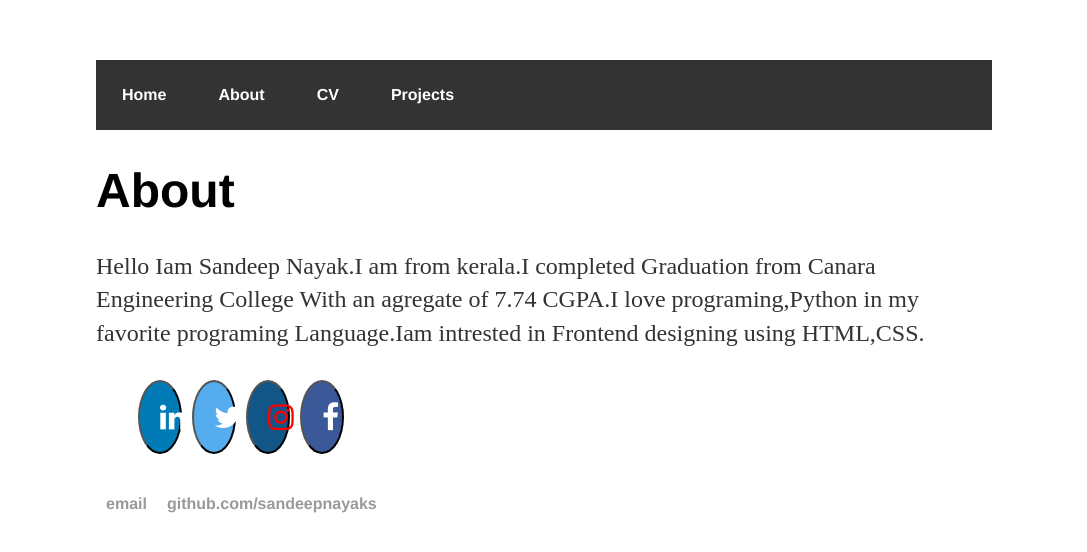
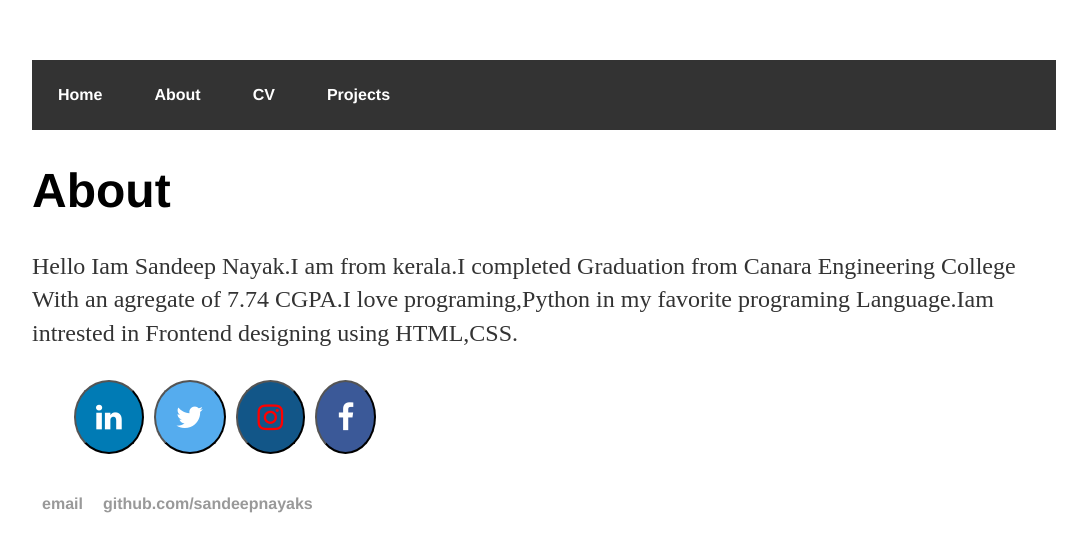
Before and after one commit to sandeepnayaks/sandeepnayaks.github.io, a Jekyll site: the page built from about/index.html, in a window 1280 px wide. Shown: the top 552 px of the page, without its empty margins (96-1183 px from the left). Built offline with Jekyll 4.4.1, drawn with Linux system fonts in a browser that asks for light colours.

Commit message:
Update main.css

```diff
--- a/css/main.css
+++ b/css/main.css
@@ -1,4 +1,4 @@
-body { margin: 60px auto; width: 70%; }
+body { margin: 60px auto; width: 80%; }
 
 a { text-decoration: none; color: #999; }
 a:hover { text-decoration: underline; }
@@ -36,7 +36,7 @@ nav ul li a {
 .fa {
   padding: 20px;
   font-size: 30px;
-  width: 30px;
+ // width: 30px;
   text-align: center;
   text-decoration: none;
   margin: 5px 2px;
```
